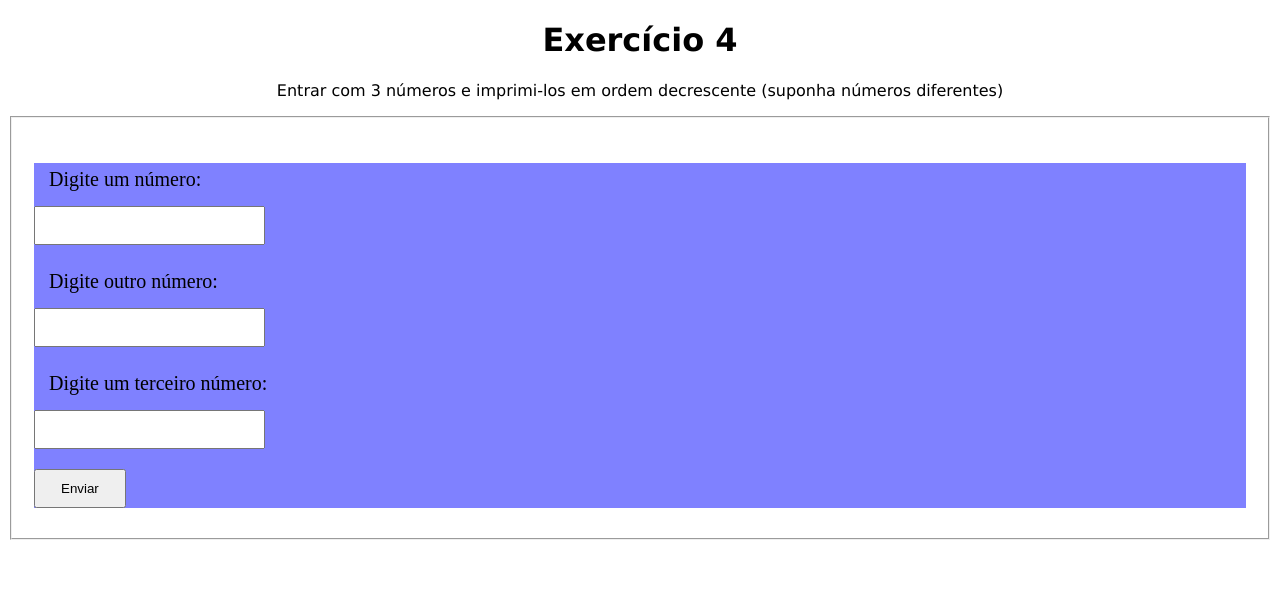
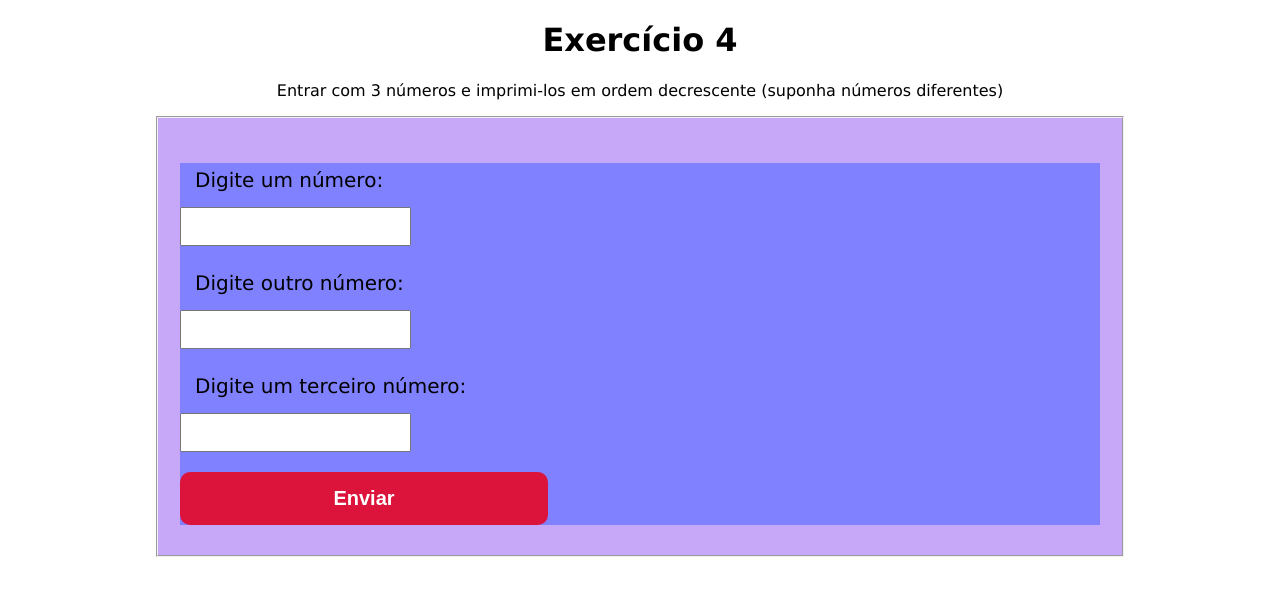
Before and after one commit to LilianePaixao/novos-titas, a PHP site: page /exercicio4/index.php in a window 1280 px wide. Shown: the top 596 px of the page. Run offline with PHP 8.4, Linux system fonts and the light colour scheme; data that the repository does not hold is empty.

Commit message:
Melhorias no botao enviar

```diff
--- a/exercicio4/index.php
+++ b/exercicio4/index.php
@@ -13,13 +13,14 @@ diferentes)</p>
 
         <form action = "/exercicio4/index.php" method="POST">
             <label for="n1"> Digite um número:</label>
-            <input type ="number" size= "10" maxlength ="10" name ="n1">
+            <input type ="number" size= "10" id="n1" name ="n1" required>
             <label for="n2">Digite outro número: </label>
-            <input type ="number" size= "10" maxlength ="10" name ="n2">
+            <input type ="number" size= "10" id="n2" name ="n2" required>
             <label for="n3"> Digite um terceiro número:</label>
-            <input type ="number" size= "10" maxlength ="10" name ="n3">
-            <input type="submit" value="Enviar">
+            <input type ="number" size= "10" id="n3" name ="n3" required>
+            <input type="submit" value="Enviar" class="enviar">
         </form>
+
     </fieldset>
         <?php
         /* Entrar com 3 números e imprimi-los em ordem decrescente (suponha números diferentes */
--- a/exercicio4/style.css
+++ b/exercicio4/style.css
@@ -2,9 +2,10 @@ h1, p{
     text-align: center;
     font-family: Verdana, Geneva, Tahoma, sans-serif;
 }
-div{
+fieldset{
     background-color: rgb(199, 168, 248);
-
+    width:940px;
+    margin: 0 auto;
 }
 form{
     background-color: rgb(127, 129, 255);
@@ -15,6 +16,7 @@ form label{
     font-size: 20px;
     margin: 0 0 10px 10px;
     padding: 5px;
+    font-family: Verdana, Geneva, Tahoma, sans-serif;
 }
 form input{
     display: block;
@@ -24,6 +26,19 @@ form input{
 legend input{
     display: inline-block;
 }
-#img{
-    width: 2%;
+.enviar{
+    width:40%;
+    padding: 15px 0;
+    background-color:crimson;
+    font-weight: bold;
+    color:white;
+    font-size:20px;
+    border:none;
+    border-radius:10px;
+    transition: 2s all;
+    cursor: pointer;
 }
+.enviar:hover{
+    background: darkmagenta;
+    transform: scale(0.8);
+}
```
